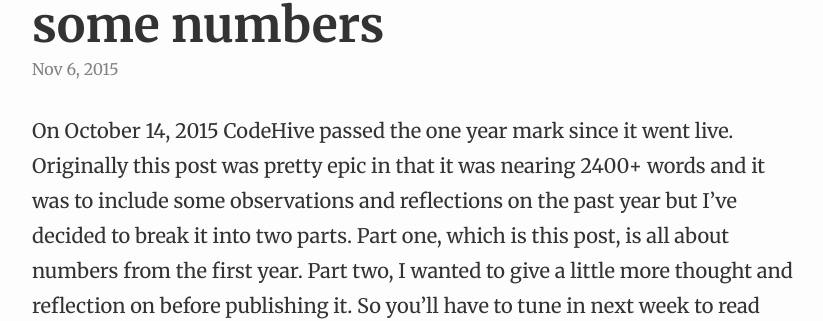
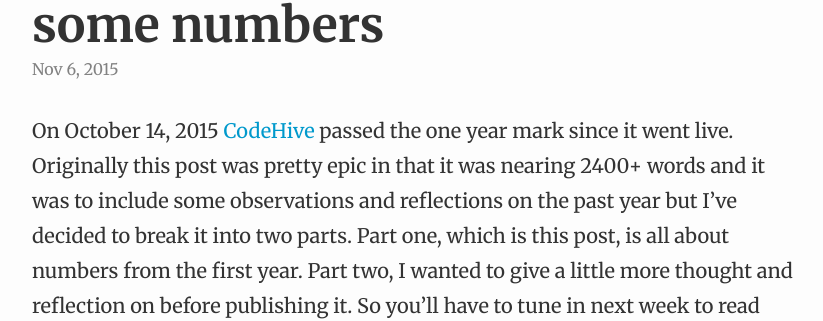
Before and after one commit to michaellee/old-michaelsoolee.com, a Jekyll site: the page built from _posts/2015-11-06-codehive-year-one-part-one.md, in a window 1280 px wide and 900 px high. Shown: the part 201-522 px from the top of the window, without its empty margins (224-1047 px from the left). Built offline with Jekyll 4.4.1, drawn with Linux system fonts in a browser that asks for light colours; nearby versions of some CDN libraries; Markdown is read by kramdown in place of the engine named in the settings; some of the changed lines change nothing that is shown; some of the changed text lies outside the part shown.

Commit message:
Post 1 update

```diff
--- a/_posts/2015-11-06-codehive-year-one-part-one.md
+++ b/_posts/2015-11-06-codehive-year-one-part-one.md
@@ -5,7 +5,7 @@
 date: 2015-11-06 13:41:00
 ---
 
-On October 14, 2015 CodeHive passed the one year mark since it went live. Originally this post was pretty epic in that it was nearing 2400+ words and it was to include some observations and reflections on the past year but I've decided to break it into two parts. Part one, which is this post, is all about numbers from the first year. Part two, I wanted to give a little more thought and reflection on before publishing it. So you'll have to tune in next week to read part two. But while you're here, enjoy part one with some numbers and charts.
+On October 14, 2015 [CodeHive](https://www.codehive.io/) passed the one year mark since it went live. Originally this post was pretty epic in that it was nearing 2400+ words and it was to include some observations and reflections on the past year but I've decided to break it into two parts. Part one, which is this post, is all about numbers from the first year. Part two, I wanted to give a little more thought and reflection on before publishing it. So you'll have to tune in next week to read part two. But while you're here, enjoy part one with some numbers and charts.
 
 ## The numbers
 
```
